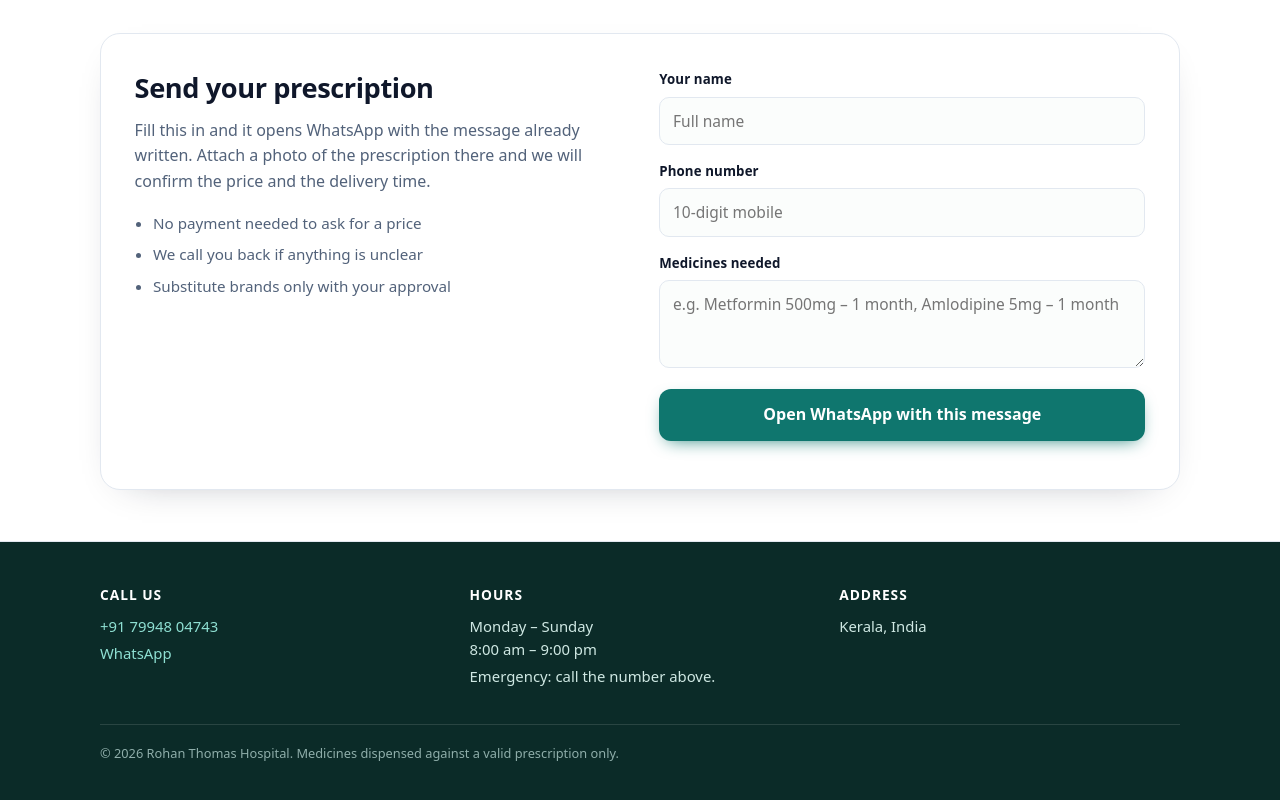
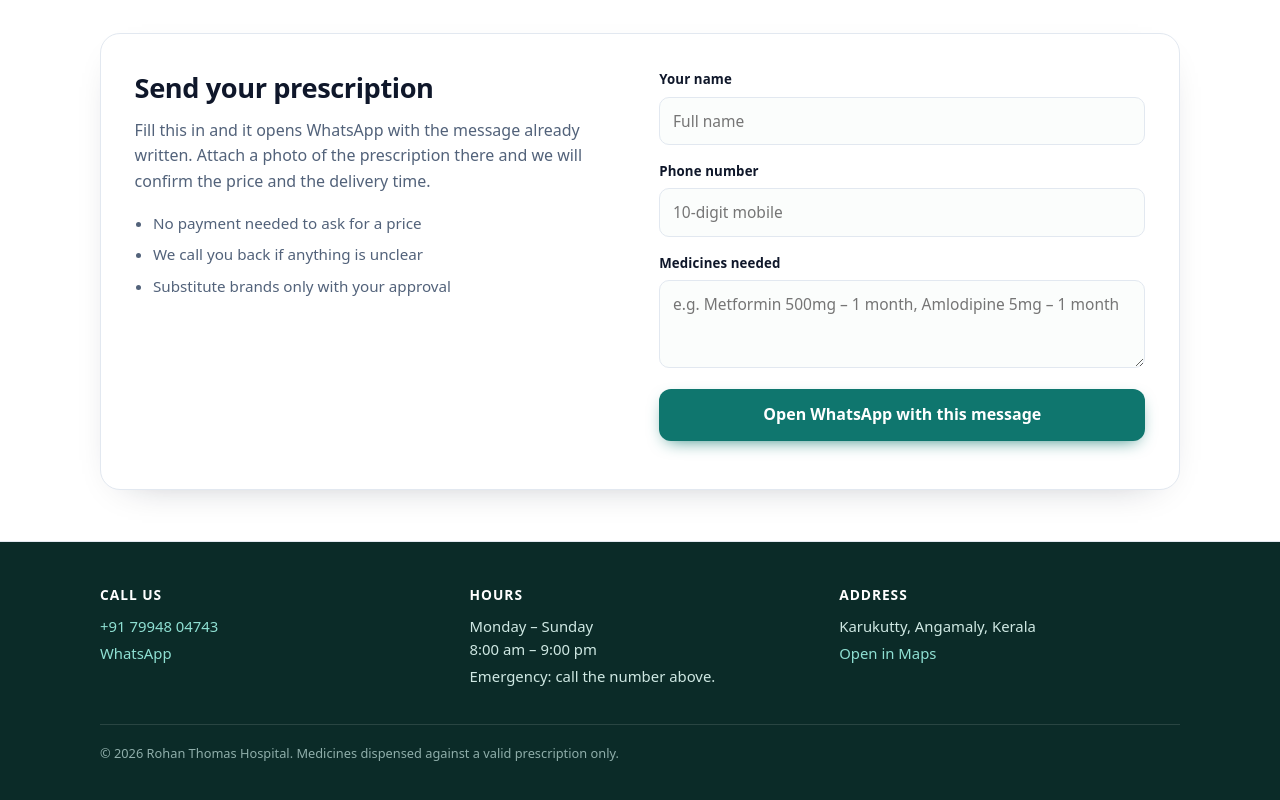
Before and after one commit to yshu4743/rohan-thomas-hospital, a plain HTML site: page index.html in a window 1280 px wide. Shown: the part 1168-1968 px from the top of the page. Drawn offline with Linux system fonts and the light colour scheme.

Commit message:
update hospital page

```diff
--- a/index.html
+++ b/index.html
@@ -195,6 +195,7 @@
       <a class="btn ghost" data-wa href="https://wa.me/917994804743">Order on WhatsApp</a>
     </div>
     <ul class="facts">
+      <li>Karukutty, Angamaly</li>
       <li>Open 8:00 am &ndash; 9:00 pm, all days</li>
       <li>Home delivery within 5 km</li>
       <li>Monthly refills for regular medicines</li>
@@ -318,8 +319,8 @@ const SITE = {
   tagline:   "Hospital & Pharmacy",
   phone:     "917994804743",          // country code + number, digits only
   phoneText: "+91 79948 04743",       // how the number is shown to people
-  address:   "Kerala, India",           // e.g. "Main Road, Angamaly, Kerala 683572"
-  mapsQuery: "",                      // e.g. "Leo Hospital, Angamaly, Kerala"
+  address:   "Karukutty, Angamaly, Kerala",   // add your street and PIN when you have it
+  mapsQuery: "Karukutty, Angamaly, Kerala",  // e.g. "Karukutty, Angamaly, Kerala 683576"
 
   // Leave this FALSE. Only switch to true after you actually hold the
   // government-aided / empanelment certificate in your hand.
@@ -453,7 +454,13 @@ const ld = {
   "@type": ["MedicalBusiness", "Pharmacy"],
   "name": SITE.name,
   "telephone": "+" + SITE.phone,
-  "address": SITE.address,
+  "address": {
+    "@type": "PostalAddress",
+    "streetAddress": SITE.address,
+    "addressLocality": "Angamaly",
+    "addressRegion": "Kerala",
+    "addressCountry": "IN"
+  },
   "openingHours": "Mo-Su 08:00-21:00",
   "url": location.href
 };
```
